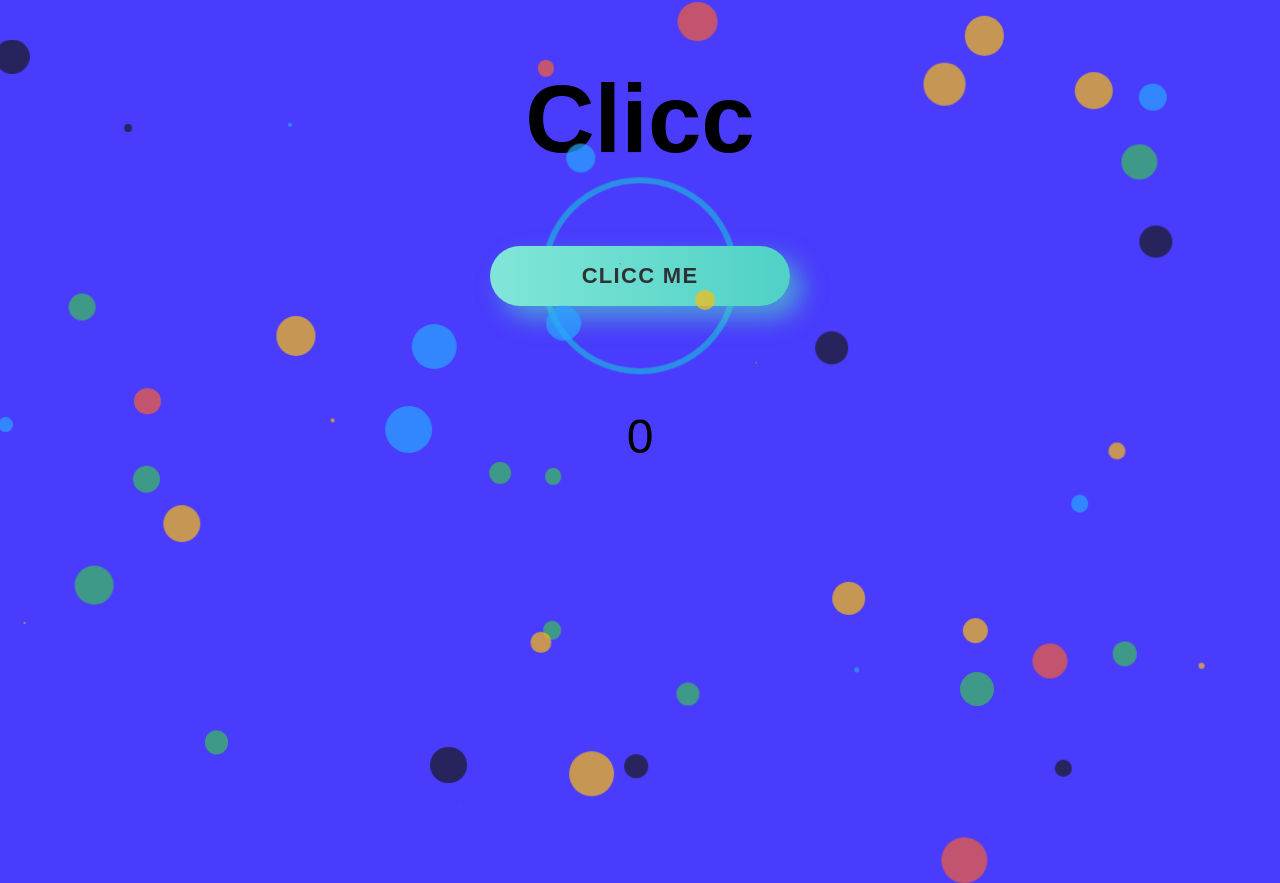
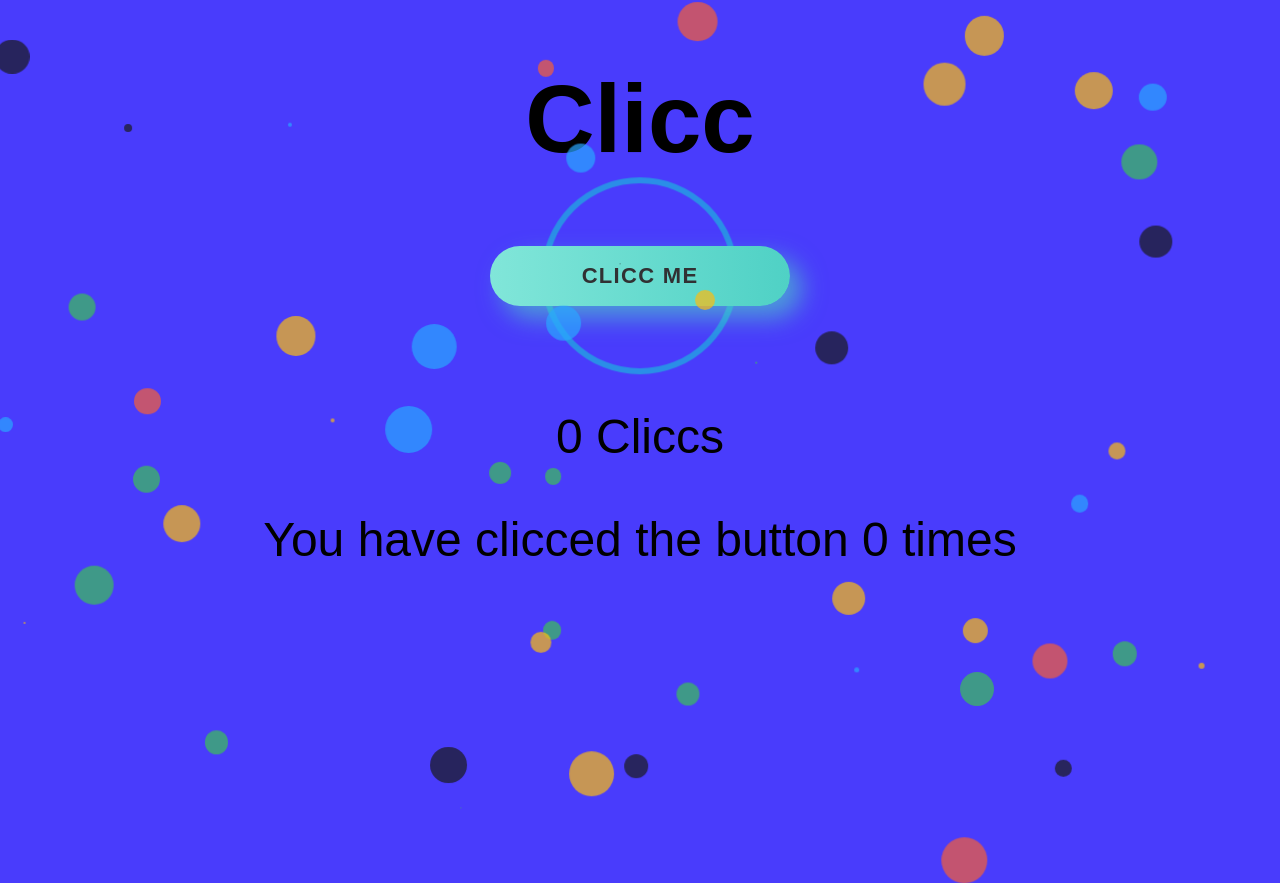
Before and after one commit to chris911e/clicc, a website: page src/web/index.html in a window 1280 px wide. Drawn offline with Linux system fonts and the light colour scheme; a web font is replaced by a local one.

Commit message:
meta tags added

```diff
--- a/src/web/index.html
+++ b/src/web/index.html
@@ -1,6 +1,10 @@
 <!DOCTYPE html>
 <html>
     <head>
+        <meta charset="UTF-8" />
+        <meta http-equiv="X-UA-Compatible" content="IE=edge" />
+        <meta name="viewport" content="width=device-width, initial-scale=1.0" />
+
         <script src="../scripts/script.js" defer></script>
         <link rel="stylesheet" href="./style.css">
     </head>
@@ -8,6 +12,7 @@
         <h1 id="title">Clicc</h1>
         <button onclick="clicc()" class="button">Clicc me</button>
         <br><br>
-        <p id="counter">0</p>
+        <p id="counter">0 Cliccs</p>
+        <p id="real_cliccs">You have clicced the button 0 times</p>
     </body>
 </html>
```
